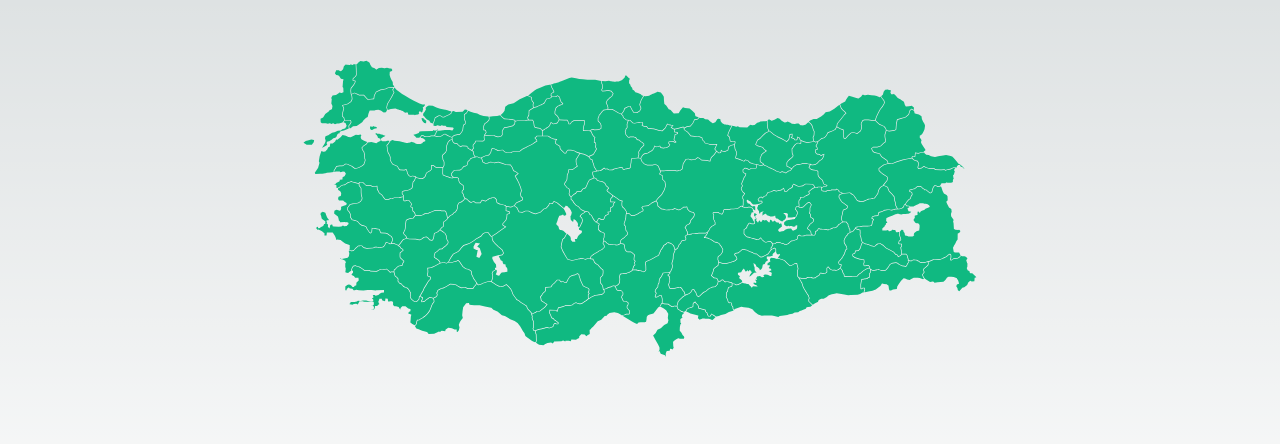
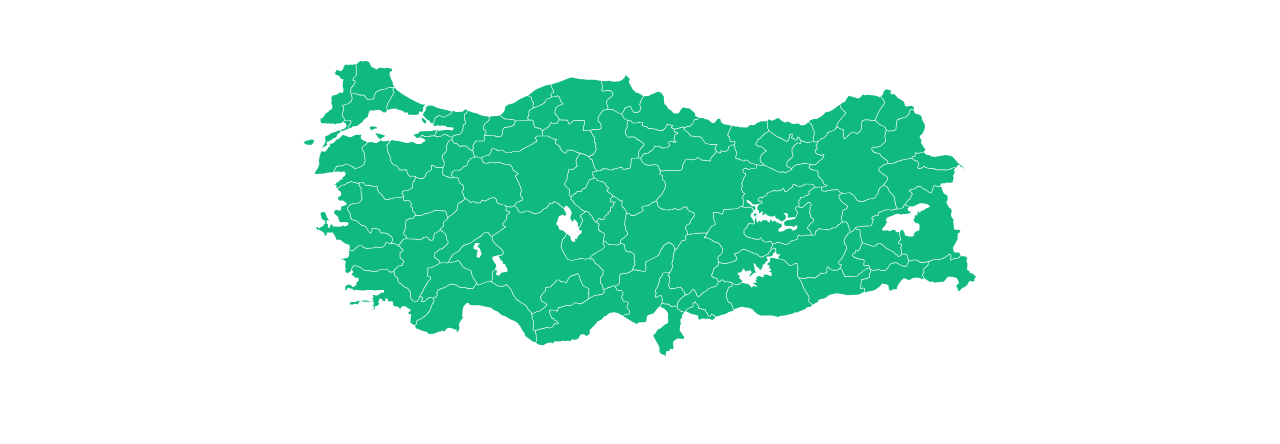
Before and after one commit to bacayo/patrionTestCase, a Next.js app: page / in a window 1280 px wide. Shown: the part 160-604 px from the top of the page. Built offline with nearby package versions, Linux system fonts and the light colour scheme.

Commit message:
style: default style dark theme support

```diff
--- a/app/globals.css
+++ b/app/globals.css
@@ -2,26 +2,75 @@
 @tailwind components;
 @tailwind utilities;
 
-:root {
-  --foreground-rgb: 0, 0, 0;
-  --background-start-rgb: 214, 219, 220;
-  --background-end-rgb: 255, 255, 255;
-}
+@layer base {
+  :root {
+    --background: 0 0% 100%;
+    --foreground: 0 0% 3.9%;
 
-@media (prefers-color-scheme: dark) {
-  :root {
-    --foreground-rgb: 255, 255, 255;
-    --background-start-rgb: 0, 0, 0;
-    --background-end-rgb: 0, 0, 0;
+    --card: 0 0% 100%;
+    --card-foreground: 0 0% 3.9%;
+
+    --popover: 0 0% 100%;
+    --popover-foreground: 0 0% 3.9%;
+
+    --primary: 0 0% 9%;
+    --primary-foreground: 0 0% 98%;
+
+    --secondary: 0 0% 96.1%;
+    --secondary-foreground: 0 0% 9%;
+
+    --muted: 0 0% 96.1%;
+    --muted-foreground: 0 0% 45.1%;
+
+    --accent: 0 0% 96.1%;
+    --accent-foreground: 0 0% 9%;
+
+    --destructive: 0 84.2% 60.2%;
+    --destructive-foreground: 0 0% 98%;
+
+    --border: 0 0% 89.8%;
+    --input: 0 0% 89.8%;
+    --ring: 0 0% 3.9%;
+
+    --radius: 0.5rem;
+  }
+
+  .dark {
+    --background: 0 0% 3.9%;
+    --foreground: 0 0% 98%;
+
+    --card: 0 0% 3.9%;
+    --card-foreground: 0 0% 98%;
+
+    --popover: 0 0% 3.9%;
+    --popover-foreground: 0 0% 98%;
+
+    --primary: 0 0% 98%;
+    --primary-foreground: 0 0% 9%;
+
+    --secondary: 0 0% 14.9%;
+    --secondary-foreground: 0 0% 98%;
+
+    --muted: 0 0% 14.9%;
+    --muted-foreground: 0 0% 63.9%;
+
+    --accent: 0 0% 14.9%;
+    --accent-foreground: 0 0% 98%;
+
+    --destructive: 0 62.8% 30.6%;
+    --destructive-foreground: 0 0% 98%;
+
+    --border: 0 0% 14.9%;
+    --input: 0 0% 14.9%;
+    --ring: 0 0% 83.1%;
   }
 }
 
-body {
-  color: rgb(var(--foreground-rgb));
-  background: linear-gradient(
-      to bottom,
-      transparent,
-      rgb(var(--background-end-rgb))
-    )
-    rgb(var(--background-start-rgb));
+@layer base {
+  * {
+    @apply border-border;
+  }
+  body {
+    @apply bg-background text-foreground;
+  }
 }
--- a/tailwind.config.ts
+++ b/tailwind.config.ts
@@ -1,20 +1,80 @@
-import type { Config } from 'tailwindcss'
+import type { Config } from "tailwindcss"
 
-const config: Config = {
+const config = {
+  darkMode: ["class"],
   content: [
-    './pages/**/*.{js,ts,jsx,tsx,mdx}',
-    './components/**/*.{js,ts,jsx,tsx,mdx}',
-    './app/**/*.{js,ts,jsx,tsx,mdx}',
-  ],
+    './pages/**/*.{ts,tsx}',
+    './components/**/*.{ts,tsx}',
+    './app/**/*.{ts,tsx}',
+    './src/**/*.{ts,tsx}',
+	],
+  prefix: "",
   theme: {
+    container: {
+      center: true,
+      padding: "2rem",
+      screens: {
+        "2xl": "1400px",
+      },
+    },
     extend: {
-      backgroundImage: {
-        'gradient-radial': 'radial-gradient(var(--tw-gradient-stops))',
-        'gradient-conic':
-          'conic-gradient(from 180deg at 50% 50%, var(--tw-gradient-stops))',
+      colors: {
+        border: "hsl(var(--border))",
+        input: "hsl(var(--input))",
+        ring: "hsl(var(--ring))",
+        background: "hsl(var(--background))",
+        foreground: "hsl(var(--foreground))",
+        primary: {
+          DEFAULT: "hsl(var(--primary))",
+          foreground: "hsl(var(--primary-foreground))",
+        },
+        secondary: {
+          DEFAULT: "hsl(var(--secondary))",
+          foreground: "hsl(var(--secondary-foreground))",
+        },
+        destructive: {
+          DEFAULT: "hsl(var(--destructive))",
+          foreground: "hsl(var(--destructive-foreground))",
+        },
+        muted: {
+          DEFAULT: "hsl(var(--muted))",
+          foreground: "hsl(var(--muted-foreground))",
+        },
+        accent: {
+          DEFAULT: "hsl(var(--accent))",
+          foreground: "hsl(var(--accent-foreground))",
+        },
+        popover: {
+          DEFAULT: "hsl(var(--popover))",
+          foreground: "hsl(var(--popover-foreground))",
+        },
+        card: {
+          DEFAULT: "hsl(var(--card))",
+          foreground: "hsl(var(--card-foreground))",
+        },
+      },
+      borderRadius: {
+        lg: "var(--radius)",
+        md: "calc(var(--radius) - 2px)",
+        sm: "calc(var(--radius) - 4px)",
+      },
+      keyframes: {
+        "accordion-down": {
+          from: { height: "0" },
+          to: { height: "var(--radix-accordion-content-height)" },
+        },
+        "accordion-up": {
+          from: { height: "var(--radix-accordion-content-height)" },
+          to: { height: "0" },
+        },
+      },
+      animation: {
+        "accordion-down": "accordion-down 0.2s ease-out",
+        "accordion-up": "accordion-up 0.2s ease-out",
       },
     },
   },
-  plugins: [],
-}
+  plugins: [require("tailwindcss-animate")],
+} satisfies Config
+
 export default config
```
Also changed, not shown: components.json (added).
